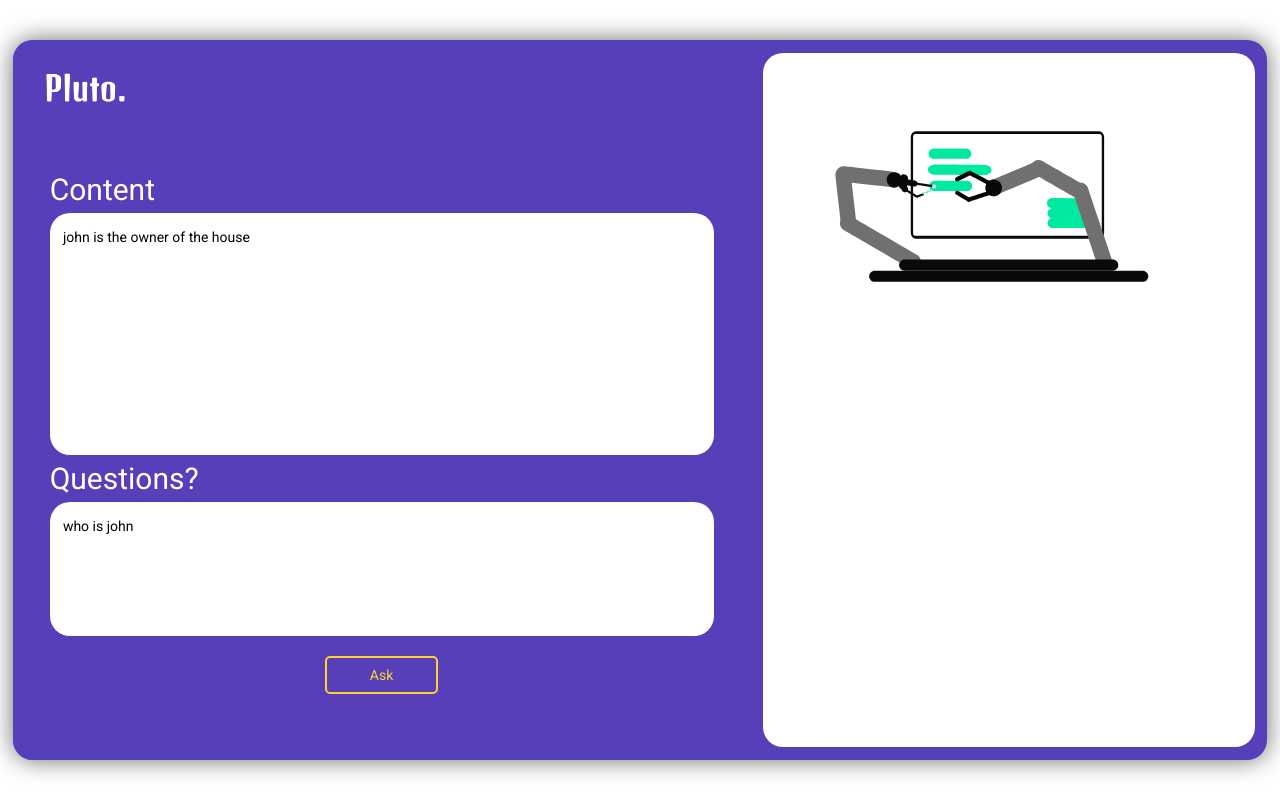
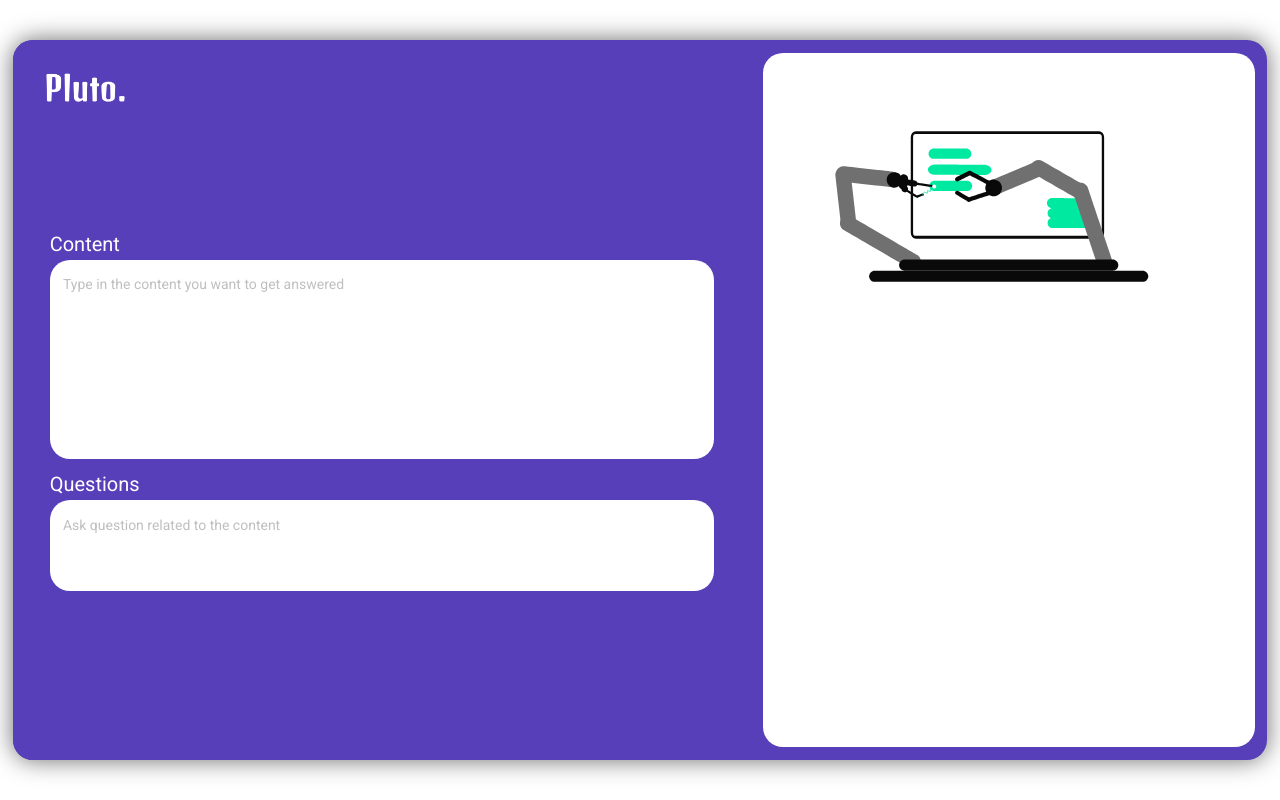
Before and after one commit to SathishSaminathan/pluto, a React (Create React App) app: page /home in a window 1280 px wide. Built offline with nearby package versions, Linux system fonts and the light colour scheme.

Commit message:
commit for fixes

```diff
--- a/src/screens/GetStarted.js
+++ b/src/screens/GetStarted.js
@@ -37,7 +37,7 @@ const GetStarted = (props) => {
                 </Col>
                 <Col>
                   <Col xl={24} style={{ paddingTop: 10 }}>
-                    <p style={{ fontSize: 20, fontStyle: "italic" }}>
+                    <p style={{ fontSize: 15, fontStyle: "italic" }}>
                       Like an astronaut traveling through space, our info-naut
                       "PLUTO" travels and explores your content, learns about
                       them using the state of the art "Scalable Artificial
--- a/src/screens/Home.js
+++ b/src/screens/Home.js
@@ -13,8 +13,8 @@ export default class Home extends Component {
       isStopped: true,
       isPaused: false,
       answer: null,
-      paragraph: "john is the owner of the house",
-      question: "who is john",
+      paragraph: null,
+      question: null,
     };
   }
 
@@ -68,7 +68,7 @@ export default class Home extends Component {
                     defaultValue={paragraph}
                     className="textArea"
                     placeholder="Type in the content you want to get answered"
-                    autoSize={{ minRows: 10, maxRows: 10 }}
+                    autoSize={{ minRows: 8, maxRows: 8 }}
                     onChange={(e) =>
                       this.setState({
                         paragraph: e.target.value,
@@ -77,8 +77,8 @@ export default class Home extends Component {
                   />
                 </Col>
               </Col>
-              <Col className="cont">
-                <Col className="title">Questions?</Col>
+              <Col className="cont" style={{ paddingTop: 10 }}>
+                <Col className="title">Questions</Col>
                 <Col
                   style={{ textAlign: "left" }}
                   className="textAreaContainer"
@@ -87,7 +87,7 @@ export default class Home extends Component {
                     defaultValue={question}
                     className="textArea"
                     placeholder="Ask question related to the content"
-                    autoSize={{ minRows: 5, maxRows: 5 }}
+                    autoSize={{ minRows: 3, maxRows: 3 }}
                     onChange={(e) =>
                       this.setState({
                         question: e.target.value,
@@ -96,7 +96,7 @@ export default class Home extends Component {
                   />
                 </Col>
               </Col>
-              <Col style={{ width: "90%", paddingTop: 20 }}>
+              <Col style={{ width: "90%", paddingTop: 10 }}>
                 {/* <button className="submitBtn">Analysis</button> */}
                 {paragraph && question && (
                   <button
--- a/src/style.scss
+++ b/src/style.scss
@@ -18,7 +18,7 @@ $button_height: 40;
     .left {
       background-color: white;
       img {
-        width: 90%;
+        width: 70%;
       }
     }
     .right {
@@ -28,7 +28,7 @@ $button_height: 40;
         text-align: justify;
       }
       img {
-        width: 60%;
+        width: 40%;
       }
     }
   }
@@ -67,7 +67,7 @@ $button_height: 40;
     flex-direction: column;
     align-items: center;
     justify-content: center;
-    padding-top: 60px;
+    padding-top: 30px;
     .cont {
       width: 90%;
       .textAreaContainer {
@@ -83,7 +83,7 @@ $button_height: 40;
       }
       .title {
         color: white;
-        font-size: 30px;
+        font-size: 20px;
         text-align: left;
       }
       .textArea {
@@ -105,7 +105,7 @@ $button_height: 40;
     width: 40%;
     border-radius: $border_radius;
     .answerTitle {
-      font-size: 2rem;
+      font-size: 20px;
       font-weight: bold;
       color: black;
       text-align: left;
```
Also changed, not shown: 1 other file (tests, documents, lock files or other folders).
